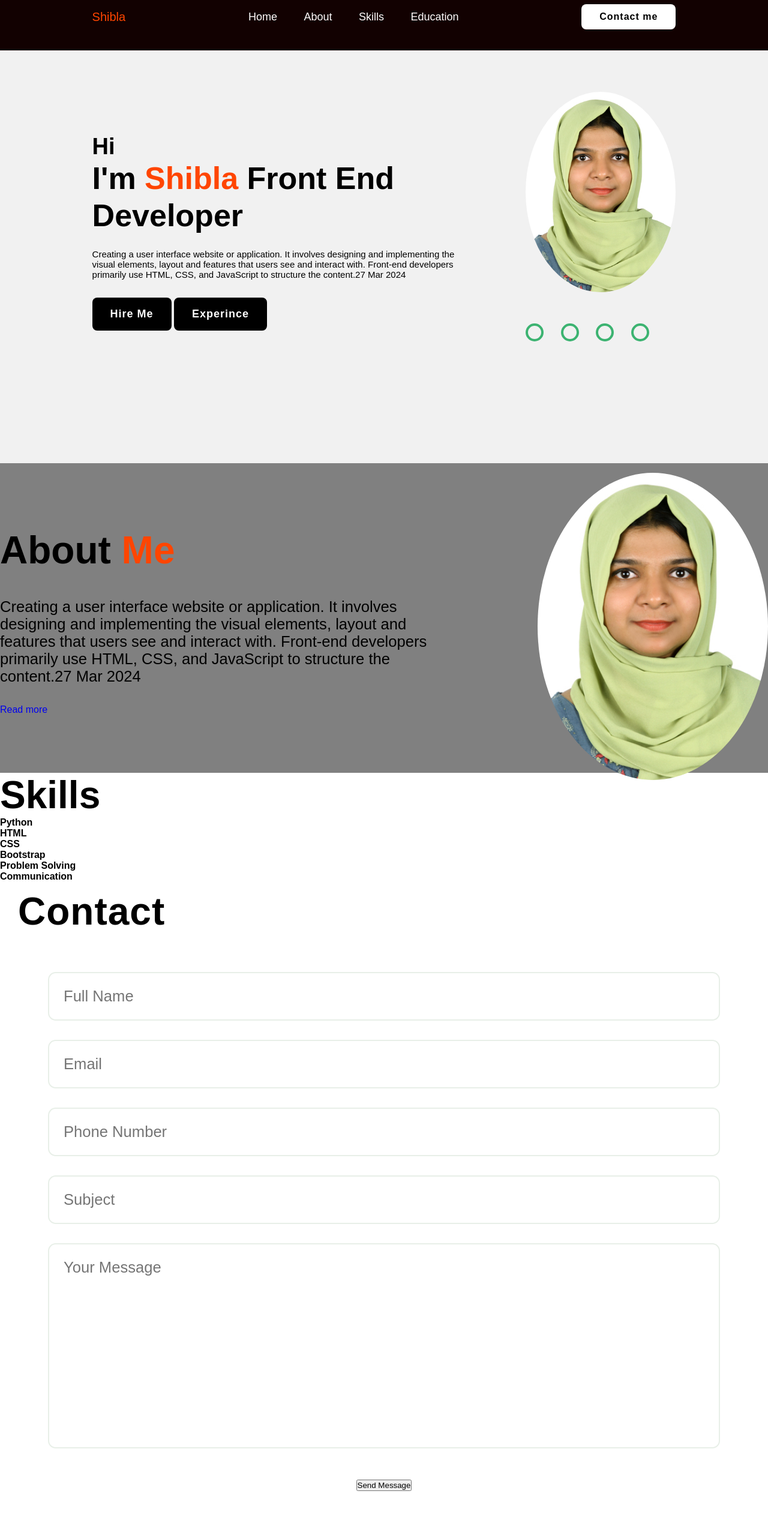
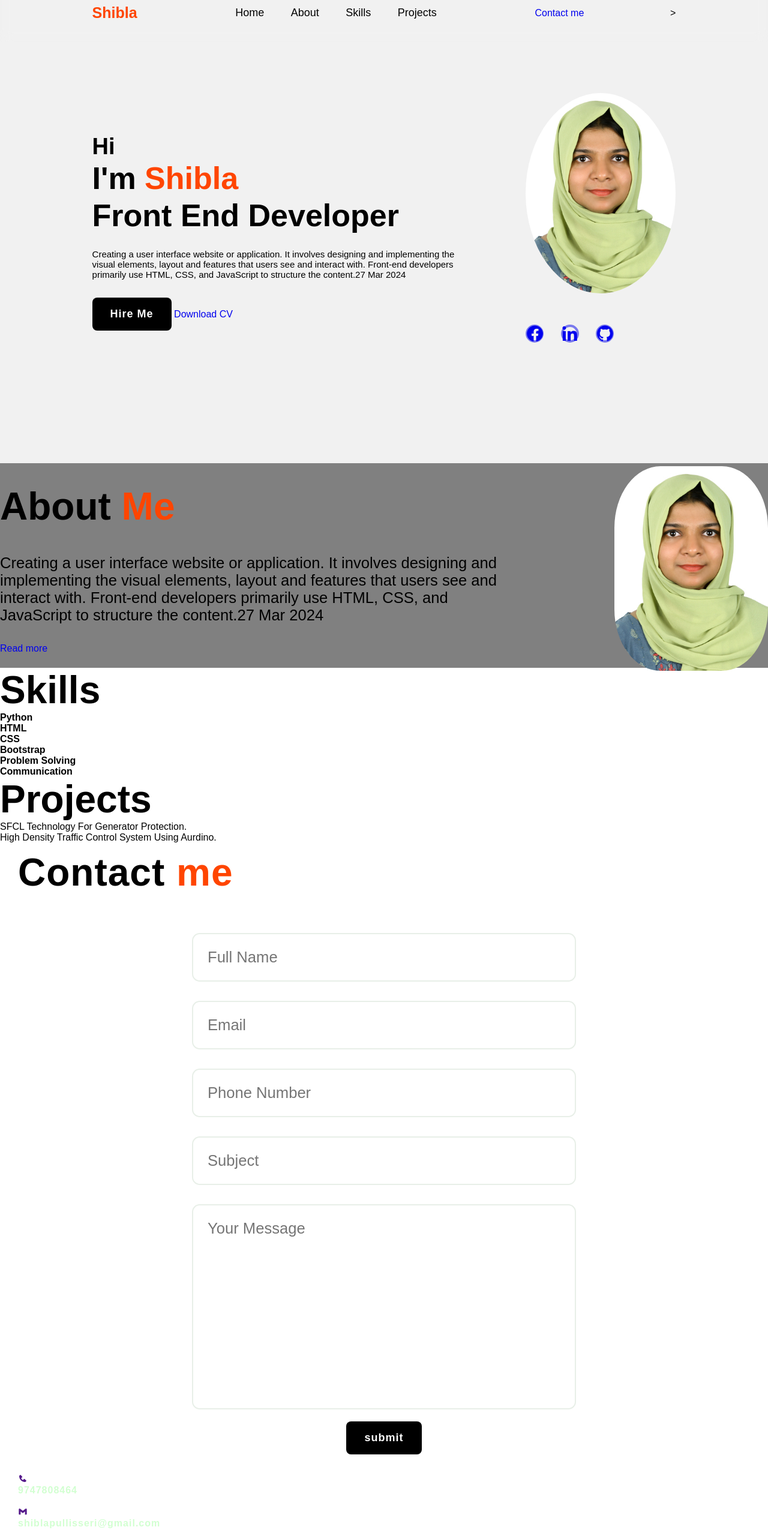
Before and after one commit to Shiblanasaf/portfolio, a plain HTML site: page index.html in a window 1280 px wide. Shown: the part 28-2588 px from the top of the page at 60% size. Drawn offline with nearby package versions, Linux system fonts and the light colour scheme.

Commit message:
'change'

```diff
--- a/portfolio.html
+++ b/index.html
@@ -4,44 +4,51 @@
     <meta charset="UTF-8">
     <meta name="viewport" content="width=device-width, initial-scale=1.0">
     <title>Personal Portfolio</title>
+    <link href='https://unpkg.com/boxicons@2.1.4/css/boxicons.min.css' rel='stylesheet'>
+
     <link rel="stylesheet" href="portfolio.css">
 </head>
 <body>
     <header class="header">
         <a href="#" class="logo"><span>Shibla</span></a>
         <nav class="navbar">
-            <a href="#" class="active">Home</a>
-            <a href="">About</a>
-            <a href="">Skills</a>
-            <a href="">Education</a>
-            <!-- <a href="">Experience</a> -->
+            <a href="#home" class="active">Home</a>
+            <a href="#about">About</a>
+            <a href="#skills">Skills</a>
+            <a href="#projects">Projects</a>
         </nav>
+            <a href="#contact me" class="Contacts">Contact me</a>
+           >
 
-        <a href="#" class="contact">Contact me</a>
+
     </header>
 
-    <section class="home">
+    <section class="home" id="home">
         <div class="home-content">
             <h3>Hi</h3>
-            <h1>I'm <span>Shibla</span> Front End Developer</h1>
+            <h1>I'm <span>Shibla <br></span> Front End Developer</h1>
             <p>Creating a user interface website or application. It involves designing and implementing the visual elements, layout and features that users
                 see and interact with. Front-end developers primarily use HTML, CSS, and JavaScript to structure the content.27 Mar 2024</p>
+
                 <div class="btn-box"></div>
                 <button class="btn-1">Hire Me</button>
-                <button class="btn-2">Experince</button>
+              <a href="./Shibla1_cv-pdf (1)" download="./Shibla1_cv-pdf (1)" class="btn"><i class="fa fa-download"></i>Download CV</a>
+
+
 
         </div>
         <div class="img-box">
             <img src="./Document from Shibi.jpg" alt="">
             <div class="social-icons">
-                <a href="#"></a>
-                <a href="#"></a>
-                <a href="#"></a>
-                <a href="#"></a>
+                <a href="https://www.facebook.com/shibla.shibi.35/"><i class='bx bxl-facebook-circle'></i></a>
+                <a href="https://www.linkedin.com/in/shibla-p-690b83137/"><i class='bx bxl-linkedin' ></i></a>
+                <a href= "https://github.com/Shiblanasaf/portfolio.git"><i class='bx bxl-github' ></i></a>
+
             </div>
         </div>
 
     </section>
+
     <section class="about" id="about">
         <div class="about-content">
             <h2 class="heading">About <span>Me</span></h2>
@@ -56,7 +63,9 @@
 
     </section>
 
+
     <section class="Skills" id="skills">
+
         <h2 class="heading">Skills</h2>
         <h4>Python</h4>
         <h4>HTML</h4>
@@ -64,10 +73,20 @@
         <h4>Bootstrap</h4>
         <h4>Problem Solving</h4>
         <h4>Communication</h4>
+
+
+    </section>
+    <section class="Projects" id="Projects">
+        <div class="project content">
+           <h2 class="heading">Projects</h2>
+           <p>SFCL Technology For Generator Protection.</p>
+           <p>High Density Traffic Control System Using Aurdino.</p>
+        </div>
     </section>
 
     <section class="contact" id="contact">
-        <h2 class="heading">Contact</h2>
+
+        <h2 class="heading">Contact <span>me</span></h2>
         <form action="#">
             <div class="input-box">
                 <input type="text" placeholder="Full Name">
@@ -82,17 +101,17 @@
             </div>
 
             <textarea name="" id="" cols="30" rows="10" placeholder="Your Message"></textarea>
-            <input type="submit" value="Send Message" class="btn">
 
+            <div class="btn-box"></div>
+                <button class="btn-1">submit</button>
         </form>
-
+        <div class="ring">
+            <a href=""><i class='bx bxs-phone'></i></a>
+            <p>9747808464</p>
+            <br>
+            <a href=""><i class='bx bxl-gmail' ></i></a>
+            <p>shiblapullisseri@gmail.com</p>
+        </div>
     </section>
-
-
-
-
-
-
-
 </body>
 </html>
--- a/portfolio.css
+++ b/portfolio.css
@@ -5,14 +5,28 @@
     font-family: 'poppins',sans-serif;
     text-decoration: none;
     list-style: none;
+
 }
+.root{
+    --bg-color:#f9f9f9;
+    --second-bg-color:#d2ffd1;
+    --text-color:black;
+    --main-color:#2E8B57;
+}
+
+body{
+    background: var(--bg-color);
+    color: var(--text-color);
+}
+
+
 .header{
     position: fixed;
     top: 0;
     left: 0;
     width: 100%;
     padding: 35px 12%;
-    background:rgb(18, 1, 1);
+    background:rgba(0 0 0 0.8);
     backdrop-filter: blur(10px);
     display: flex;
     justify-content: space-between;
@@ -21,9 +35,10 @@
 
 }
 .logo{
-    font-size: 20px;
+    font-size: 25px;
     color: white;
-    font-weight: 500;
+    font-weight: 600;
+    cursor: default;
     transition: 0.3s ease;
 }
 .logo:hover{
@@ -36,14 +51,15 @@ span{
 }
 .navbar a{
     font-size: 18px;
-    color: white;
+    color:black;
     font-weight: 500;
     margin: 0 20px;
     border-bottom: 3px solid transparent;
     transition: 0.3s ease;
 
 }
-.navbar a:hover,a:active{
+.navbar a:hover,
+.navbar a:active{
     color: orangered;
     border-bottom: 3px solid orangered;
 }
@@ -134,24 +150,24 @@ span{
 
 }
 .social-icons a{
-    display: inline-flex;
+    display:inline-flex ;
     justify-content: center;
     align-items: center;
     width: 30px;
     height: 30px;
-    background: transparent;
-    border: 4.8px solid mediumseagreen;
+    /* background: transparent; */
+    border: 4.8px solid rgb(121, 121, 237);
     font-size: 32px;
     border-radius: 50%;
-    color:solid mediumseagreen;
+    color:solid rgb(12, 12, 217);
     margin: 48px 24px 48px 0;
     transition: 0.3s ease;
 }
-.social-icons a:hover{
+/* .social-icons a:hover{
     color: white;
-    transform: scale(1.3) translateV(-5px);
-    background-color: solid mediumseagreen;
-}
+    transform: scale(1.3)translateY(-5px);
+    background-color: solid rgb(176, 176, 231);
+} */
 .about{
     display: flex;
     justify-content: center;
@@ -161,14 +177,15 @@ span{
     color: black;
 }
 .about-img{
-    border-radius: 35%;
+    border-radius: 50%;
 }
 .about-img img{
     position: relative;
-    width: 30vw;
-    border-radius: 50%;
-    top: 16px;
+    width: 20vw;
+    border-radius: 30%;
+    top: 5px;
     cursor: pointer;
+    display: flex;
 }
 .heading{
     text-align: center;
@@ -186,7 +203,7 @@ span{
 .skills{
     display: flex;
     justify-content: center;
-    align-items: center;
+    align-items: start;
     gap: 160px;
     background: grey;
     color: black;
@@ -197,6 +214,10 @@ span{
 }
 .contact{
     background-color: white;
+    align-items: center;
+
+
+
 
 }
 .contact h2{
@@ -204,10 +225,10 @@ span{
     color: black;
 }
 .contact form{
-    max-width: 70rem;
+    max-width: 40rem;
     margin: 1rem auto;
     text-align: center;
-    margin-bottom: 3rem;
+    margin-bottom: 2rem;
 }
 .contact form .input-box{
     display: flex;
@@ -218,15 +239,43 @@ span{
     width: 100%;
     padding: 1.5rem;
     font-size: 1.6rem;
-    color: beige;
+    color:pink;
     background-color: white;
     border-radius: 0.8rem;
     border: 2px solid rgb(232, 239, 232);
     margin: 1rem 0;
     resize: none;
 
+
 }
 .contact form .btn{
     margin-top: 2rem;
 
 }
+.projects{
+    font-size: small;
+    font-weight: 400;
+    display: flex;
+    justify-content: center;
+    align-items: center;
+    gap: 160px;
+    background: grey;
+    color: black;
+
+}
+
+.project-content h2{
+    text-align: left;
+    line-height: 1.5;
+}
+.project-content p{
+    font-size: 1.6rem;
+    margin: 2rem 0rem;
+}
+
+.ring{
+    color: #d2ffd1;
+    display: block;
+    position: relative;
+
+}
```
Also changed, not shown: 1 other file.
